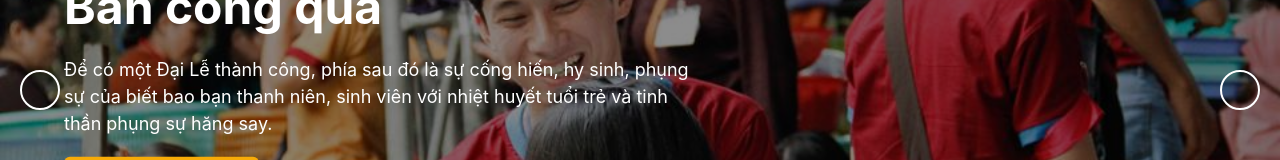
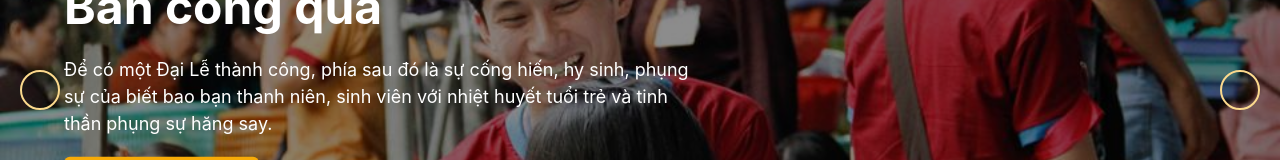
Before and after one commit to pdong2001/ttpq-dkdl, a React (Vite) app: page / in a window 1280 px wide. Shown: the part 313-473 px from the top of the page. Built offline with nearby package versions, Linux system fonts and the light colour scheme; grey boxes are pictures that could not be loaded.

Commit message:
style: update arrow navi

```diff
--- a/src/components/Hero/carousel.tsx
+++ b/src/components/Hero/carousel.tsx
@@ -118,6 +118,7 @@ export default function CaptionCarousel() {
         height={10}
         cursor='pointer'
         border='2px solid'
+        borderColor='blue.200'
       ></Box>
       {/* Right Icon */}
       <Box
@@ -137,6 +138,7 @@ export default function CaptionCarousel() {
         height={10}
         cursor='pointer'
         border='2px solid'
+        borderColor='blue.200'
       ></Box>
       {/* Slider */}
       <Slider {...settings} ref={(slider) => setSlider(slider)}>
```
